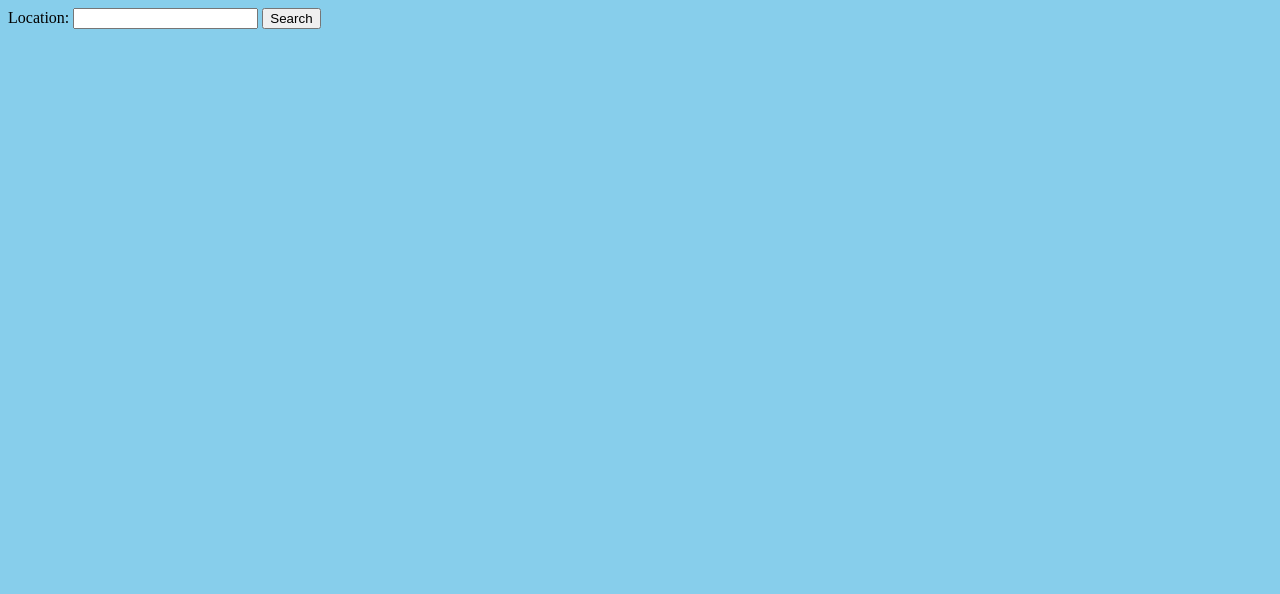
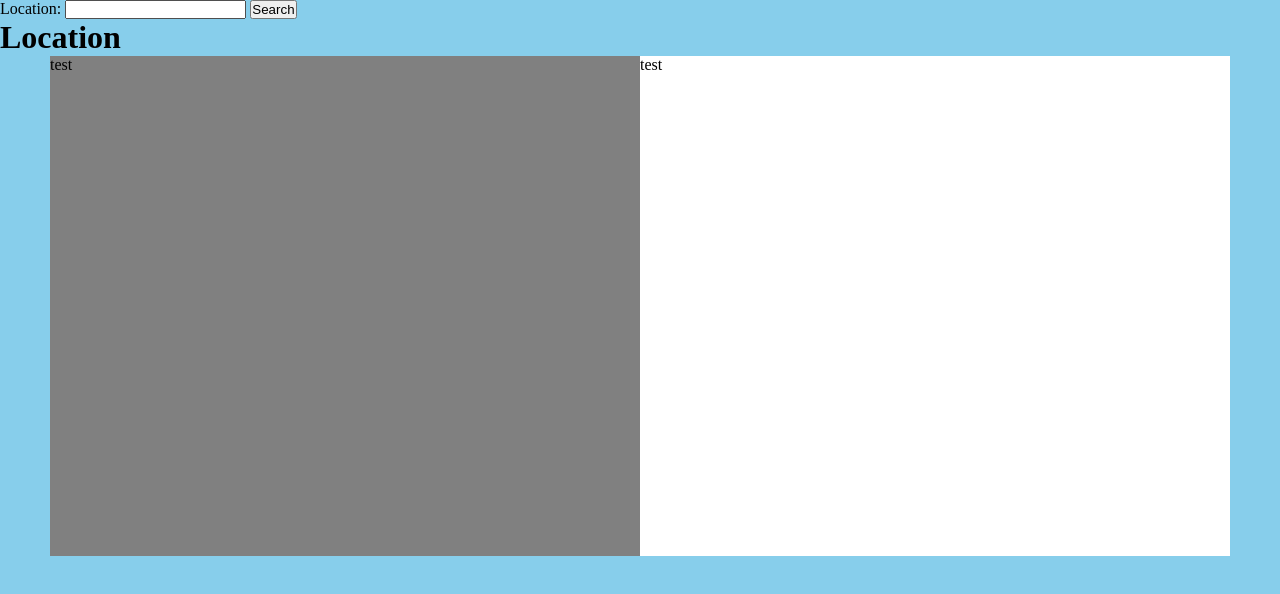
Before and after one commit to wsa138/weather-app, a website built with webpack: page src/index.html in a window 1280 px wide. Built offline with nearby package versions, Linux system fonts and the light colour scheme.

Commit message:
Added new html elements and set up JS to function correctly with these new elements.

```diff
--- a/src/index.html
+++ b/src/index.html
@@ -15,8 +15,13 @@
     <input type="submit" value="Search" id="locationSubmit">
   </form>
 
+  <div>
+    <h1>Location</h1>
+  </div>
+
   <section id="weatherReport">
-    <div id="allInfo"></div>
+    <div id="mainInfo" class="info">test</div>
+    <div id="secondaryInfo" class="info">test</div>
   </section>
 </body>
 
--- a/src/index.js
+++ b/src/index.js
@@ -47,10 +47,16 @@ async function getWeather(weatherObj) {
   };
 }
 
+// Clear weather info text content from the page.
+function clearData() {
+  const dataContainer = document.getElementById('mainInfo');
+  dataContainer.textContent = '';
+}
+
 // Displays the information to the page.
 function displayData(dataObj, location) {
   clearData();
-  const dataContainer = document.getElementById('allInfo');
+  const dataContainer = document.getElementById('mainInfo');
 
   // Display the submitted loation.
   const city = document.createElement('p');
@@ -61,14 +67,9 @@ function displayData(dataObj, location) {
   // append to displayData.
   Object.keys(dataObj).forEach((key) => {
     const newDataEle = document.createElement('p');
-    newDataEle.textContent = `${key}: ${dataObj[key]}///`;
+    newDataEle.textContent = `${key}: ${dataObj[key]}`;
     dataContainer.appendChild(newDataEle);
   });
-}
-
-function clearData() {
-  const dataContainer = document.getElementById('allInfo');
-  dataContainer.textContent = '';
 }
 
 // Runs app which takes input, gets data and display data to page.
--- a/src/style.css
+++ b/src/style.css
@@ -1,3 +1,26 @@
+* {
+  margin: 0;
+  padding: 0;
+  overflow: auto;
+}
+
 body {
   background: skyblue;
 }
+
+#weatherReport {
+  display: flex;
+  background-color: blue;
+  height: 500px;
+  margin: 0px 50px 0px 50px;
+}
+
+#mainInfo {
+  background-color: grey;
+  flex-grow: 1;
+}
+
+#secondaryInfo {
+  background-color: white;
+  flex-grow: 1;
+}
```
Also changed, not shown: dist/index.html, dist/main.js.
